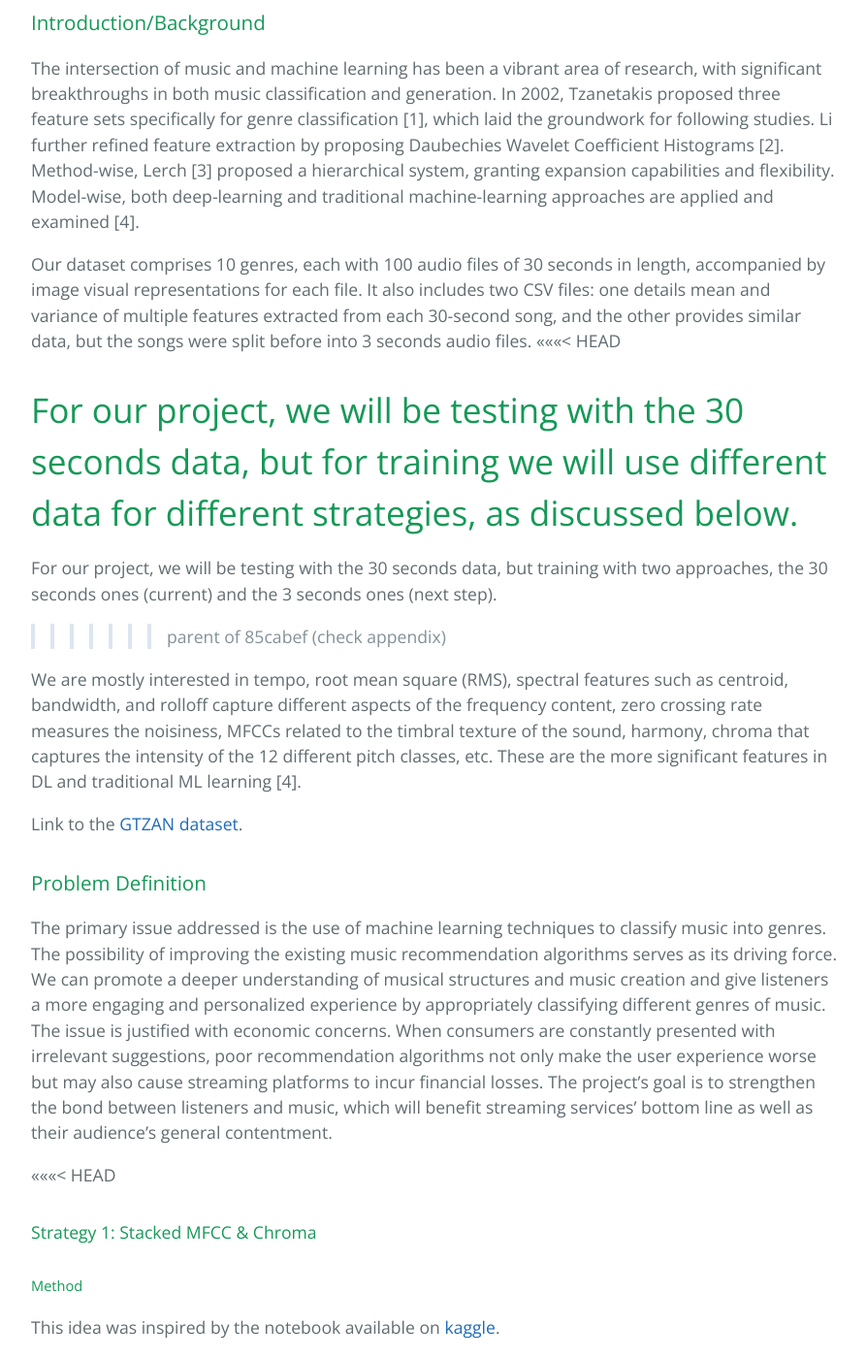
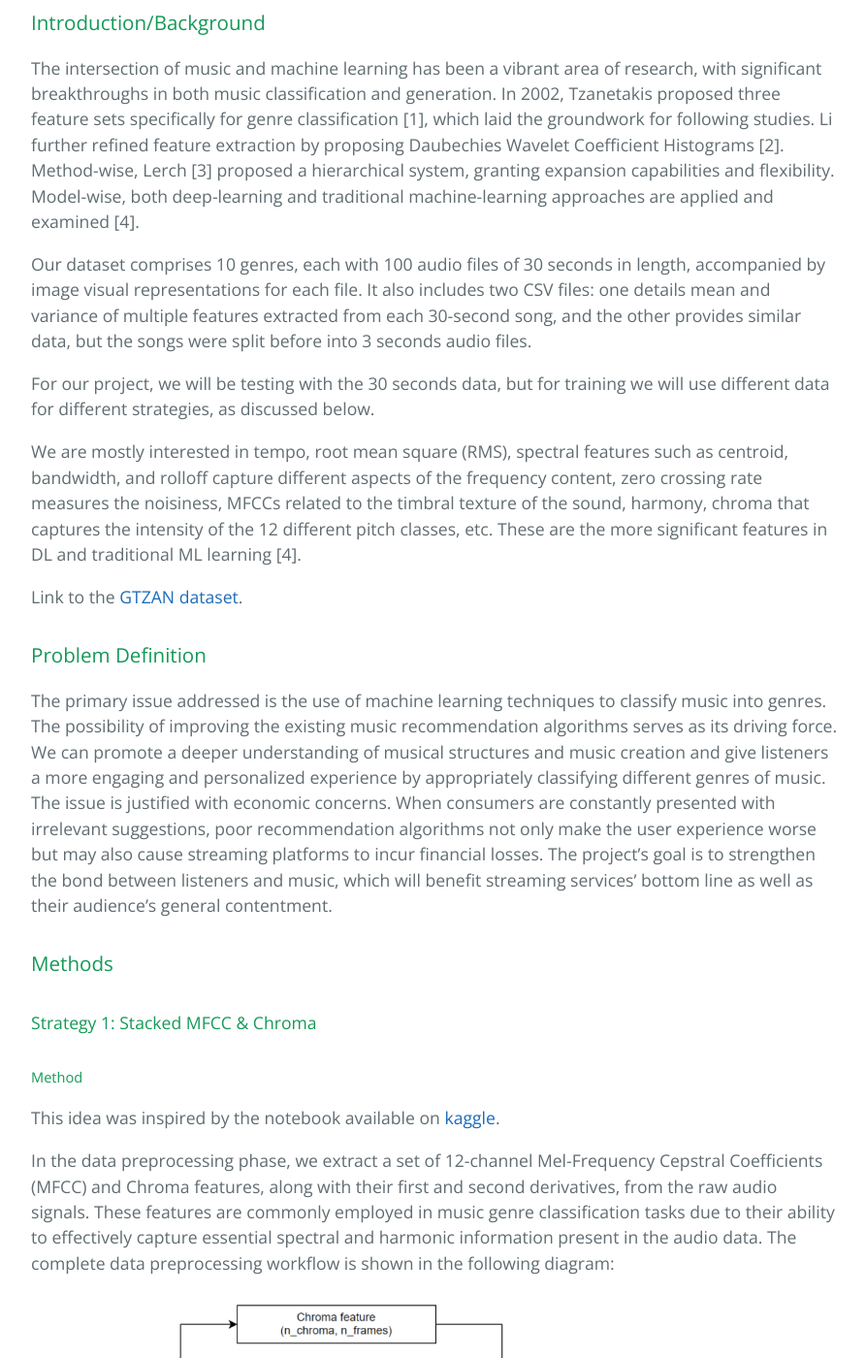
Before and after one commit to qzheng75/CS4641-Project, a Jekyll site: the page built from final_report.md, in a window 1280 px wide and 1400 px high, scrolled down 585 px. Shown: the whole window at 97% size, without its empty margins (192-1085 px from the left). Built offline with Jekyll 4.4.1, drawn with Linux system fonts in a browser that asks for light colours; some of the changed text lies outside the part shown.

Commit message:
merge conflict and appendix

```diff
--- a/final_report.md
+++ b/final_report.md
@@ -14,12 +14,8 @@
 The intersection of music and machine learning has been a vibrant area of research, with significant breakthroughs in both music classification and generation. In 2002, Tzanetakis proposed three feature sets specifically for genre classification [1], which laid the groundwork for following studies. Li further refined feature extraction by proposing Daubechies Wavelet Coefficient Histograms [2]. Method-wise, Lerch [3] proposed a hierarchical system, granting expansion capabilities and flexibility. Model-wise, both deep-learning and traditional machine-learning approaches are applied and examined [4].
 
 Our dataset comprises 10 genres, each with 100 audio files of 30 seconds in length, accompanied by image visual representations for each file. It also includes two CSV files: one details mean and variance of multiple features extracted from each 30-second song, and the other provides similar data, but the songs were split before into 3 seconds audio files.
-<<<<<<< HEAD
 
 For our project, we will be testing with the 30 seconds data, but for training we will use different data for different strategies, as discussed below.
-=======
-For our project, we will be testing with the 30 seconds data, but training with two approaches, the 30 seconds ones (current) and the 3 seconds ones (next step).
->>>>>>> parent of 85cabef (check appendix)
 
 We are mostly interested in tempo, root mean square (RMS), spectral features such as centroid, bandwidth, and rolloff capture different aspects of the frequency content, zero crossing rate measures the noisiness, MFCCs related to the timbral texture of the sound, harmony, chroma that captures the intensity of the 12 different pitch classes, etc. These are the more significant features in DL and traditional ML learning [4].
 
@@ -28,15 +24,13 @@
 ### Problem Definition
 The primary issue addressed is the use of machine learning techniques to classify music into genres. The possibility of improving the existing music recommendation algorithms serves as its driving force. We can promote a deeper understanding of musical structures and music creation and give listeners a more engaging and personalized experience by appropriately classifying different genres of music. The issue is justified with economic concerns. When consumers are constantly presented with irrelevant suggestions, poor recommendation algorithms not only make the user experience worse but may also cause streaming platforms to incur financial losses. The project's goal is to strengthen the bond between listeners and music, which will benefit streaming services' bottom line as well as their audience's general contentment.
 
+### Methods
 
-<<<<<<< HEAD
 #### Strategy 1: Stacked MFCC & Chroma
 ##### Method
 This idea was inspired by the notebook available on [kaggle](https://www.kaggle.com/code/eonuonga/gtzan-genre-classification-preprocessing-1-2).
 
 In the data preprocessing phase, we extract a set of 12-channel Mel-Frequency Cepstral Coefficients (MFCC) and Chroma features, along with their first and second derivatives, from the raw audio signals. These features are commonly employed in music genre classification tasks due to their ability to effectively capture essential spectral and harmonic information present in the audio data. The complete data preprocessing workflow is shown in the following diagram:
-=======
->>>>>>> parent of 85cabef (check appendix)
 
 ![alt text](../CS4641-Project/images/strategy1_preprocessing.png)
 
```
Also changed, not shown: other parts of final_report.md (+3 -0 lines), 1 other file.
